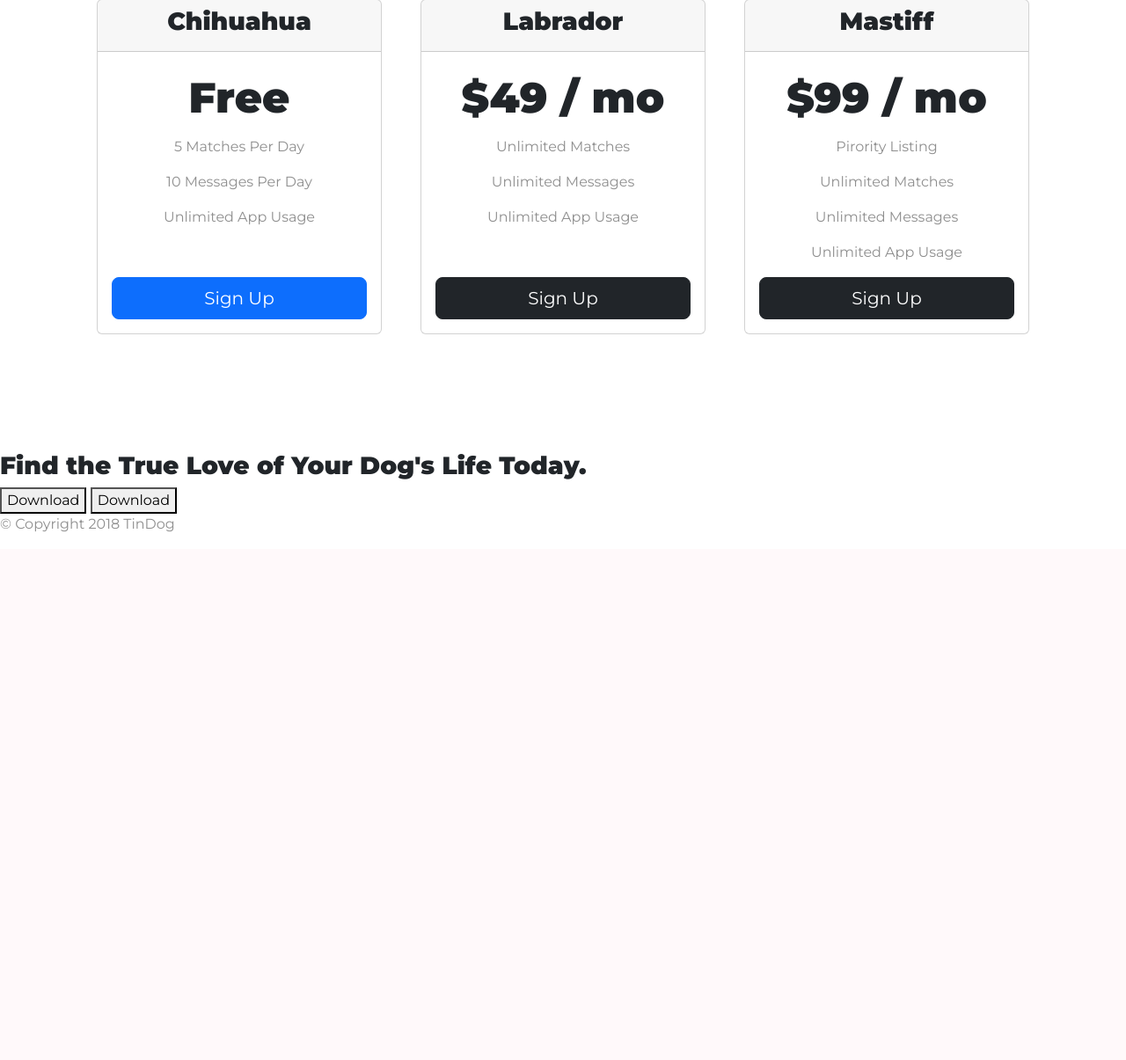
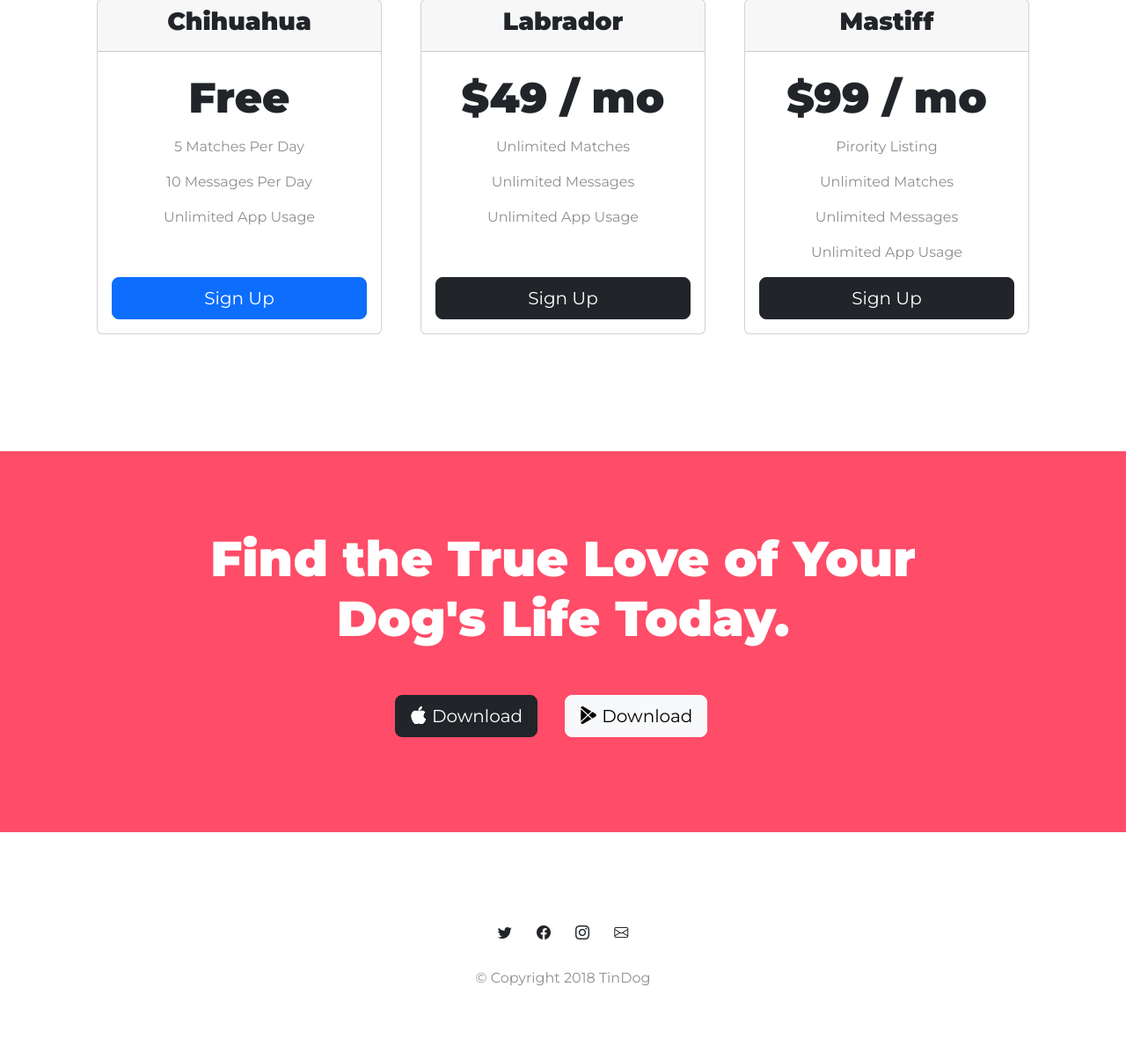
Before and after one commit to Rakugen/day-58-web-foundation-bootstrap, a Flask app: page / in a window 1280 px wide. Shown: the part 2054-3259 px from the top of the page at 88% size. Before the commit the page ends 2659 px from the top, so only its background shows below. Run offline with Flask 2, Linux system fonts and the light colour scheme; some libraries are stand-ins or nearby versions.

Commit message:
added footer icons and copyright css

```diff
--- a/static/css/styles.css
+++ b/static/css/styles.css
@@ -1,10 +1,5 @@
 body {
     font-family: "Montserrat";
-}
-
-#title {
-    background-color: #ff4c68;
-    color: #fff;
 }
 
 .container-fluid{
@@ -32,6 +27,14 @@ h3{
 p {
     color: #8f8f8f;
 }
+
+/* Title Section */
+
+#title {
+    background-color: #ff4c68;
+    color: #fff;
+}
+
 
 /* Navigation Bar */
 .navbar{
@@ -136,3 +139,26 @@ p {
         position: static;
     }
 }
+
+/* Call to Action Section */
+#cta {
+    background-color: #ff4c68;
+    color: #fff;
+    text-align: center;
+    padding: 7% 15% 5%;
+}
+
+
+/* Footer Section */
+#footer {
+    text-align: center;
+    padding: 8% 15% 3%;
+}
+
+.footer-icons {
+    margin: 0px 12px;
+}
+
+.copyright {
+    padding: 3%;
+}
--- a/templates/index.html
+++ b/templates/index.html
@@ -1,6 +1,5 @@
 <!DOCTYPE html>
 <html>
-
 <head>
     <meta charset="utf-8">
     <title>TinDog</title>
@@ -31,7 +30,6 @@
                     data-bs-target="#navbarTogglerDemo02">
                 <span class="navbar-toggler-icon"></span>
             </button>
-
             <div class="collapse navbar-collapse" id="navbarTogglerDemo02">
                 <ul class="navbar-nav ms-auto">
                     <li class="nav-item">
@@ -45,11 +43,10 @@
                     </li>
                 </ul>
             </div>
+        </nav>
 
-        </nav>
         <!-- Title -->
         <div class="row">
-
             <div class="col-lg-6">
                 <h1>Meet new and interesting dogs nearby.</h1>
                 <button type="button" class="btn btn-dark btn-lg download-button"><i class="bi bi-apple"></i> Download
@@ -58,17 +55,14 @@
                         class="bi bi-google-play"></i> Download
                 </button>
             </div>
-
             <div class="col-lg-6">
                 <img class="title-image" src="static/images/shiba.jpg" alt="iphone-mockup">
             </div>
-
         </div>
     </div>
 </section>
 
 <!-- Features -->
-
 <section id="features">
     <div class="row">
         <div class="feature-box col-lg-4">
@@ -89,25 +83,20 @@
     </div>
 </section>
 
-
 <!-- Testimonials -->
-
 <section id="testimonials">
-
     <div id="testimonial-carousel" class="carousel slide" data-bs-ride="false">
         <div class="carousel-inner">
             <div class="carousel-item active">
                 <h2>I no longer have to sniff other dogs for love. I've found the hottest Corgi on TinDog. Woof.</h2>
                 <img class="testimonial-image" src="static/images/small_shiba.jpg" alt="dog-profile">
                 <em>notLittle, New York</em>
-
             </div>
             <div class="carousel-item">
                 <h2 class="testimonial-text">My dog used to be so lonely, but with TinDog's help, they've found the love
                     of their life. I think.</h2>
                 <img class="testimonial-image" src="static/images/lady-img.jpg" alt="lady-profile">
                 <em>Beverly, Illinois</em>
-
             </div>
         </div>
         <button class="carousel-control-prev" type="button" data-bs-target="#testimonial-carousel" data-bs-slide="prev">
@@ -117,28 +106,20 @@
             <span class="carousel-control-next-icon"></span>
         </button>
     </div>
-
 </section>
 
-
 <!-- Press -->
-
 <section id="press">
     <img class="press-logo" src="static/images/techcrunch.png" alt="tc-logo">
     <img class="press-logo" src="static/images/tnw.png" alt="tnw-logo">
     <img class="press-logo" src="static/images/bizinsider.png" alt="biz-insider-logo">
     <img class="press-logo" src="static/images/mashable.png" alt="mashable-logo">
-
 </section>
 
-
 <!-- Pricing -->
-
 <section id="pricing">
-
     <h2>A Plan for Every Dog's Needs</h2>
     <p>Simple and affordable price plans for your and your dog.</p>
-
     <div class="row">
         <div class="pricing-column col-lg-4 col-sm-6">
             <div class="card h-100">
@@ -156,7 +137,6 @@
         </div>
         <div class="pricing-column col-lg-4 col-sm-6">
             <div class="card h-100">
-
                 <div class="card-header">
                     <h3>Labrador</h3>
                 </div>
@@ -169,7 +149,6 @@
                 </div>
             </div>
         </div>
-
         <div class="pricing-column col-lg-4">
             <div class="card h-100">
                 <div class="card-header">
@@ -186,27 +165,27 @@
             </div>
         </div>
     </div>
-
-
 </section>
-
 
 <!-- Call to Action -->
 
 <section id="cta">
-
-    <h3>Find the True Love of Your Dog's Life Today.</h3>
-    <button type="button">Download</button>
-    <button type="button">Download</button>
-
+    <h1>Find the True Love of Your Dog's Life Today.</h1>
+    <button type="button" class="btn btn-dark btn-lg download-button"><i class="bi bi-apple"></i> Download
+    </button>
+    <button type="button" class="btn btn-light btn-lg download-button"><i
+            class="bi bi-google-play"></i> Download
+    </button>
 </section>
-
 
 <!-- Footer -->
 
 <footer id="footer">
-
-    <p>© Copyright 2018 TinDog</p>
+        <i class="bi bi-twitter footer-icons"></i>
+        <i class="bi bi-facebook footer-icons"></i>
+        <i class="bi bi-instagram footer-icons"></i>
+        <i class="bi bi-envelope footer-icons"></i>
+    <p class="copyright">© Copyright 2018 TinDog</p>
 
 </footer>
 
@@ -215,5 +194,4 @@
         crossorigin="anonymous"></script>
 
 </body>
-
 </html>
```
